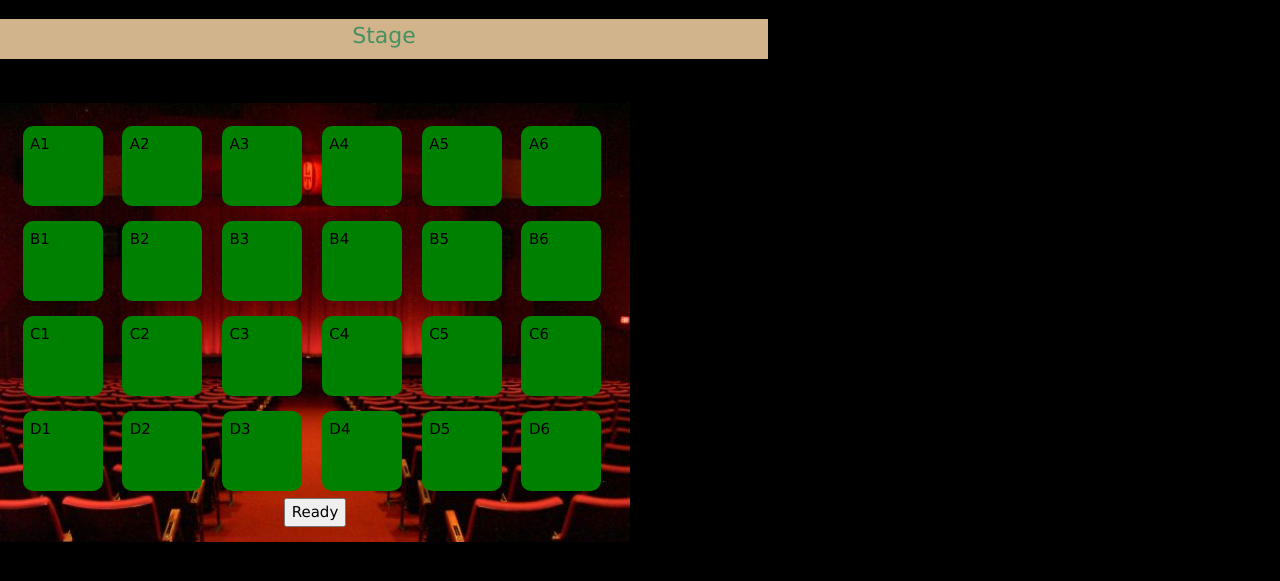
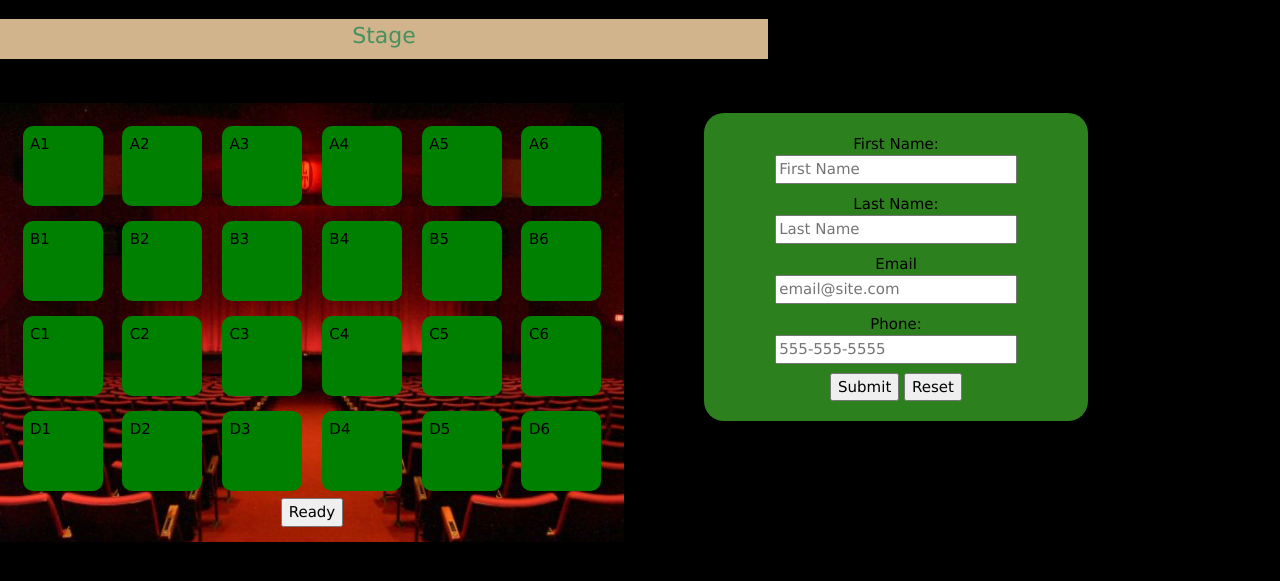
Before and after one commit to Stevent789/SeatReservationApp, a plain HTML site: page index.html in a window 1280 px wide. Shown: the part 67-648 px from the top of the page. Drawn offline with nearby package versions, Linux system fonts and the light colour scheme.

Commit message:
form margins added

```diff
--- a/index.html
+++ b/index.html
@@ -9,6 +9,7 @@
 <div class="front">
   <p>Stage</p>
 </div>
+<div id="left-pane">
     <!-- // Seat Section -->
     <!-- //Row A -->
     <div class ="container">
@@ -52,7 +53,9 @@
       </div>
     </div>
     <!-- //end of container for seats -->
+</div>
 
+<div id="right-pane">
     <!-- //Coming Soon -->
     <div id="marquee">
         <h2>Coming Soon</h2>
@@ -82,9 +85,10 @@
         <div>
     <!--        <input type="submit" placeholder="SUMBIT" onclick="alert('Your request has been submitted!')" id="subButton">-->
             <button id="form-submit">Submit</button>
-        <input type="reset">
+            <button id="reset">Reset</button>
         </div>
     </form>
+</div>
 <script src="script.js"></script>
 </body>
 </html>
--- a/style.css
+++ b/style.css
@@ -37,9 +37,9 @@ width: 30%;
 position: absolute;
 border-radius: 20px;
 padding: 1em;
-right: 0;
+right: 15%;
 float: right;
-margin-right: 3em;
+margin: 0 auto;
 top: 12em;
 }
 
@@ -65,10 +65,6 @@ form div {
     background-color: black;
 }
 
-form {
- display: none;
-}
-
 #seat-button {
     margin: 0 auto;
     display: flex;
@@ -81,7 +77,7 @@ form {
     background-repeat: no-repeat;
     background-size: cover;
     padding: 1em;
-    width: 42em;
+/*    width: 42em;*/
     display: inline-block;
 }
 
@@ -94,3 +90,16 @@ form {
     height: 100%;
     clear: right;
 }
+
+#left-pane {
+    width: 50%;
+    height: 40em;
+}
+
+#right-pane {
+    width: 30%;
+}
+
+input {
+    width: 70%;
+}
```
Lines whose indentation alone changed are shown as unchanged.
